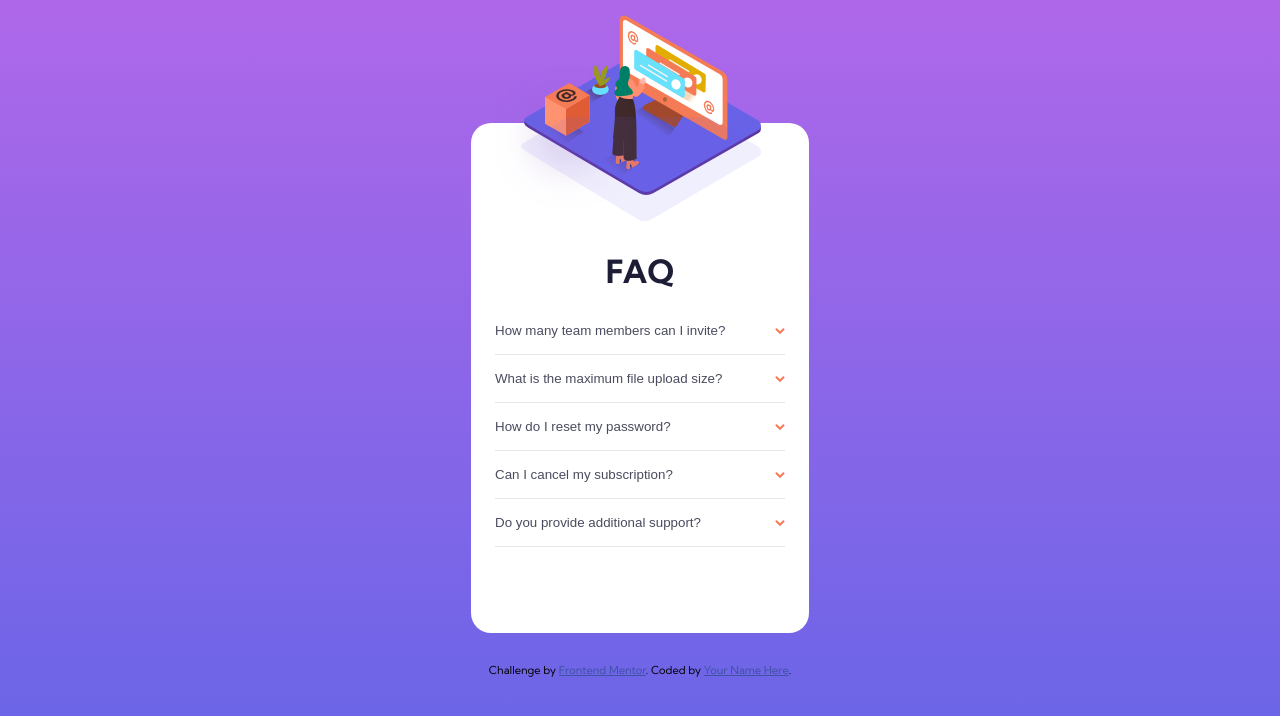
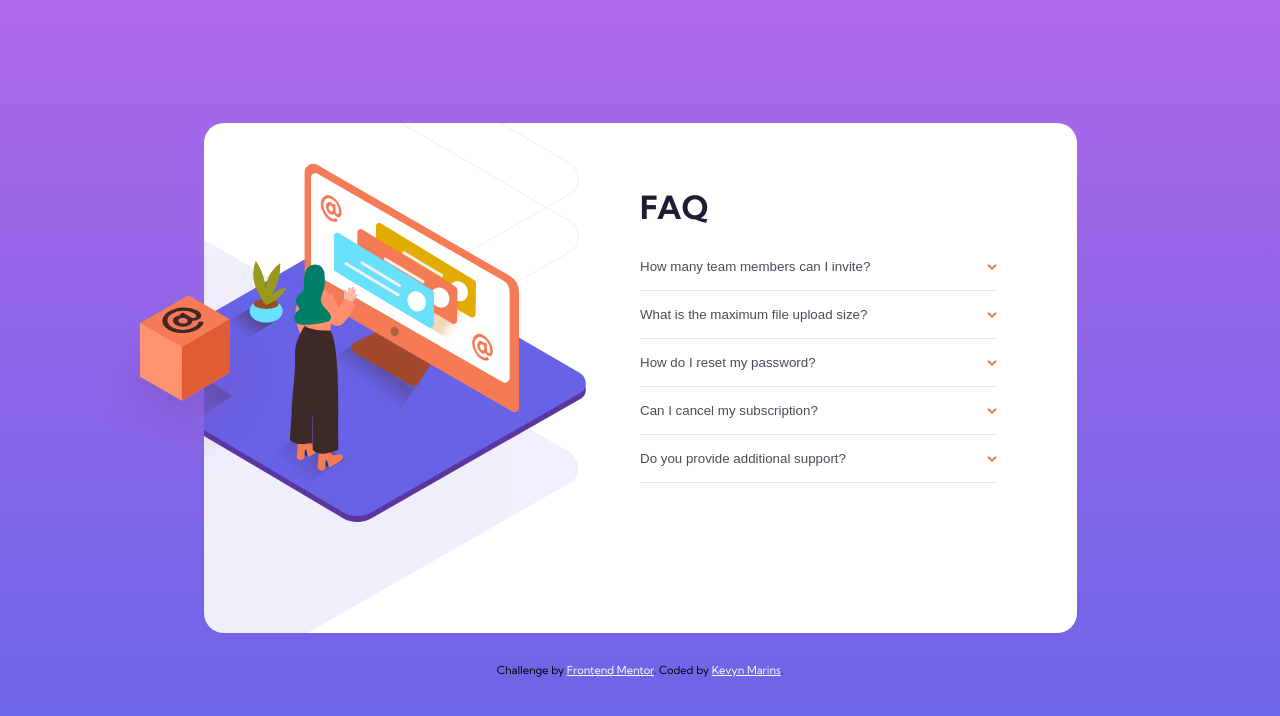
Before and after one commit to KevynSM/FAQ-accordion-card, a plain HTML site: page index.html in a window 1280 px wide. Drawn offline with Linux system fonts and the light colour scheme.

Commit message:
desktop style done

```diff
--- a/index.html
+++ b/index.html
@@ -13,15 +13,21 @@
   <!-- Feel free to remove these styles or customise in your own stylesheet 👍 -->
   <style>
     .attribution { font-size: 11px; text-align: center; margin-top: 30px;}
-    .attribution a { color: hsl(228, 45%, 44%); }
+    .attribution a { color: White; }
   </style>
 </head>
 <body>
   <main>
 
     <div class="hero">
-      <img class="hero-woman" src="images/illustration-woman-online-mobile.svg" alt="">
-      <img class="hero-background" src="images/bg-pattern-mobile.svg" alt="">
+      <img class="hero-woman-mobile" src="images/illustration-woman-online-mobile.svg" alt="">
+      <img class="hero-background-mobile" src="images/bg-pattern-mobile.svg" alt="">
+
+      <div class="hero-container">
+        <!-- <img class="hero-background-desktop" src="images/bg-pattern-desktop.svg" alt=""> -->
+        <img class="hero-woman-desktop" src="images/illustration-woman-online-desktop.svg" alt="">
+      </div>
+      <img class="box-desktop" src="images/illustration-box-desktop.svg" alt="">
     </div>
 
 
@@ -79,7 +85,7 @@
   <footer>
     <div class="attribution">
       Challenge by <a href="https://www.frontendmentor.io?ref=challenge" target="_blank">Frontend Mentor</a>.
-      Coded by <a href="#">Your Name Here</a>.
+      Coded by <a href="https://github.com/KevynSM">Kevyn Marins</a>.
     </div>
   </footer>
   <script src="script.js"></script>
--- a/style.css
+++ b/style.css
@@ -55,16 +55,28 @@ main {
     left: 0;
 }
 
-.hero-woman {
+.hero-woman-mobile {
     position: relative;
     top: -85%;
     left: 0;
 }
 
-.hero-background {
+.hero-woman-desktop {
+    display: none;
+}
+
+.hero-background-mobile {
     position: absolute;
     top: -5%;
     left: 9%;
+}
+
+.hero-background-desktop {
+    display: none;
+}
+
+.box-desktop {
+    display: none;
 }
 
 .questions {
@@ -114,3 +126,81 @@ main {
     padding-right: 2rem;
     color: var(--Dark-grayish-blue);
 }
+
+@media (min-width: 1200px) {
+    main {
+        width: 873px;
+        height: 510px;
+        border-radius: 20px;
+        padding: 0;
+        display: grid;
+        grid-template-columns: 50% 50%;
+        grid-template-rows: 100%;
+        grid-template-areas:
+            "hero questions"
+        ;
+    }
+
+    .hero {
+        grid-area: hero;
+        position: relative;
+        top: 0;
+        left: 0;
+    }
+
+    .hero-container {
+        height: 100%;
+        overflow: hidden;
+        background-image: url("images/bg-pattern-desktop.svg");
+        background-repeat: no-repeat;
+        background-position: left 120% top 80%;
+        background-size: 170%;
+    }
+
+    .hero-woman-mobile {
+        display: none;
+    }
+
+    .hero-woman-desktop {
+        display: block;
+        position: relative;
+        overflow: hidden;
+        top: 40px;
+        left: -90px;
+    }
+
+    .hero-background-mobile {
+        display: none;
+    }
+
+    .hero-background-desktop {
+        display: block;
+        position: absolute;
+        width: 800px;
+        top: -200px;
+        left: -420px
+    }
+
+    .box-desktop {
+        display: block;
+        position: absolute;
+        top: 170px;
+        left: -115px;
+    }
+
+    .questions {
+        padding: 4rem 5rem 0 0;
+    }
+
+    .questions h1 {
+        text-align: start;
+        color: var(--Very-dark-desaturated-blue);
+        font-size: 2rem;
+        margin-bottom: 1rem;
+    }
+
+    .btn:hover {
+        color: var( --Soft-red);
+        cursor: pointer;
+    }
+}
```
